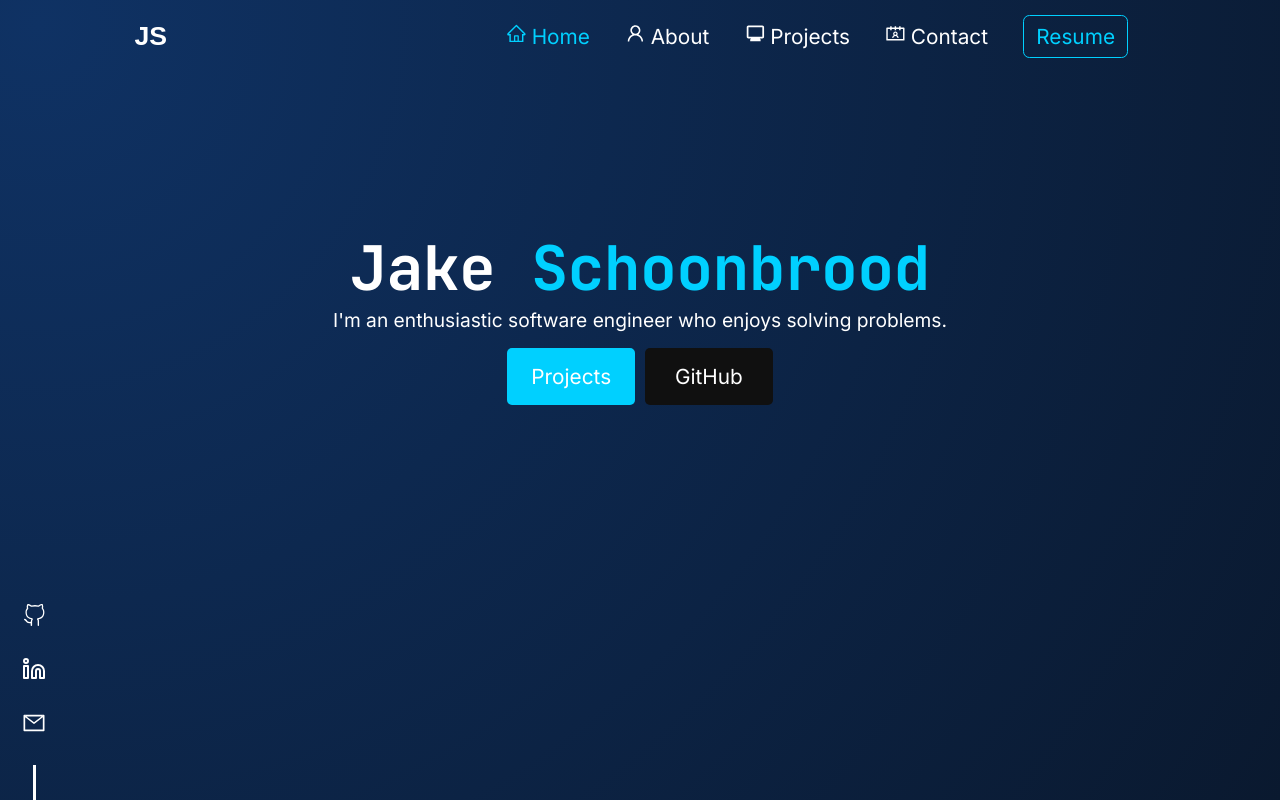
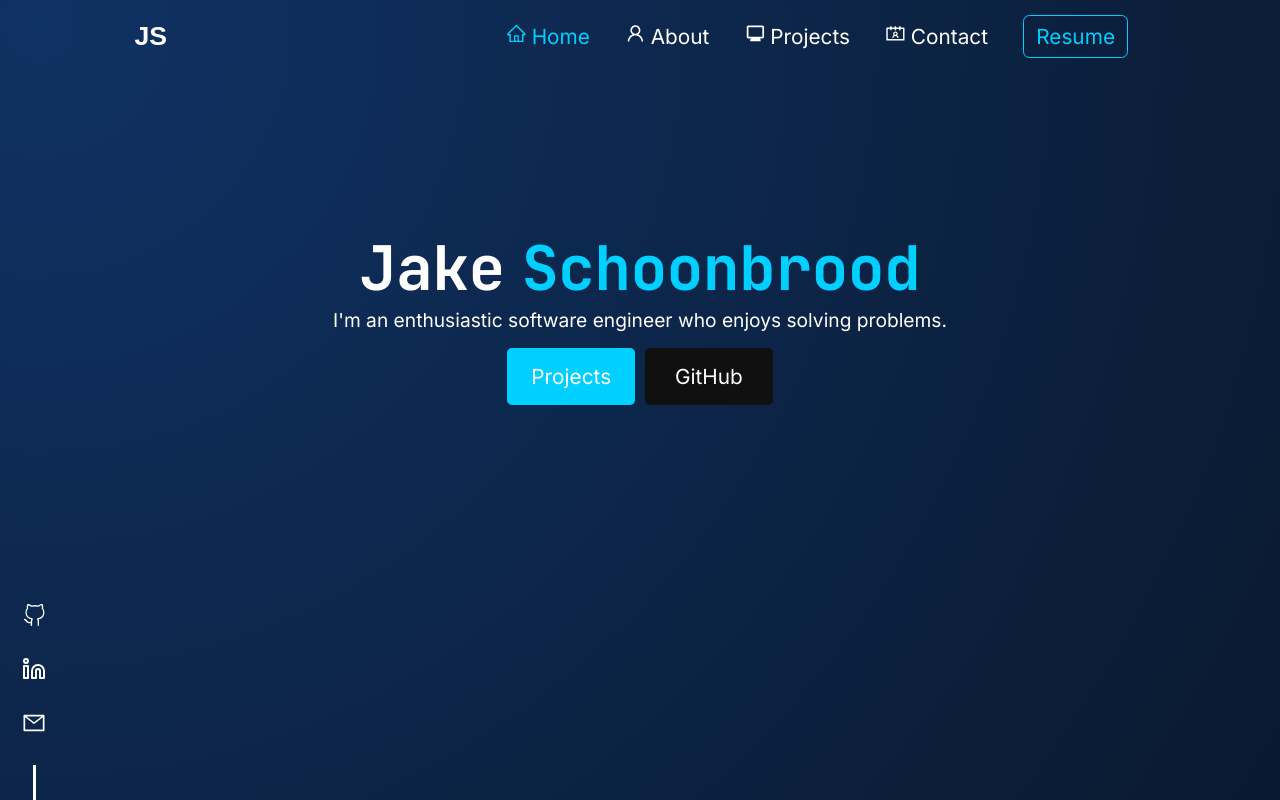
Before and after one commit to JSchoonbrood/Portfolio, a React (Create React App) app: page / in a window 1280 px wide. Built offline with nearby package versions, Linux system fonts and the light colour scheme.

Commit message:
Changes to title word spacing

```diff
--- a/src/components/hero/hero.scss
+++ b/src/components/hero/hero.scss
@@ -29,6 +29,7 @@
       @include variables.hero-font;
       letter-spacing: -0.04rem;
       text-align: center;
+      word-spacing: -1.2rem;
       &-span {
         color: variables.$text-color-active;
       }
```
